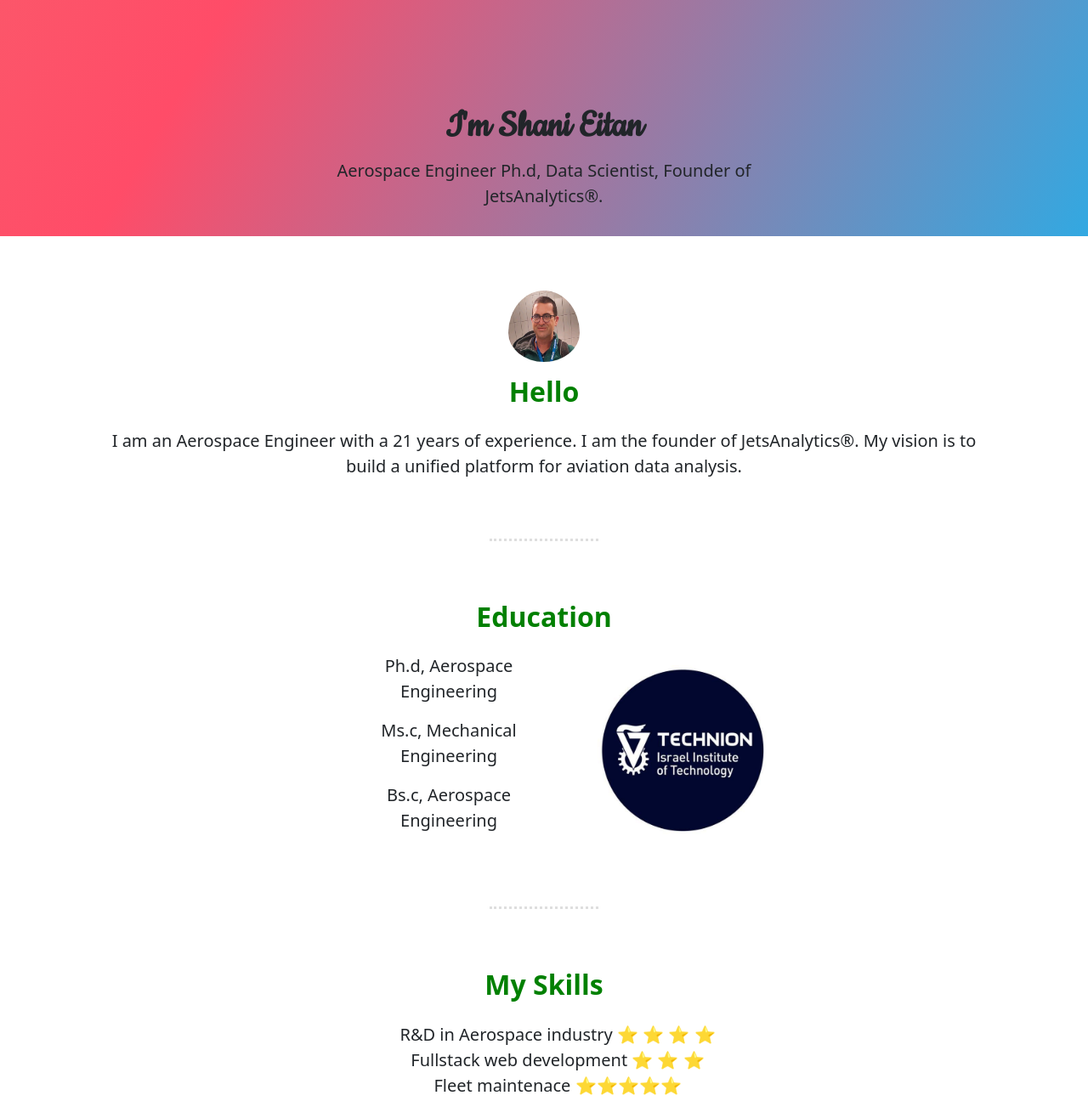
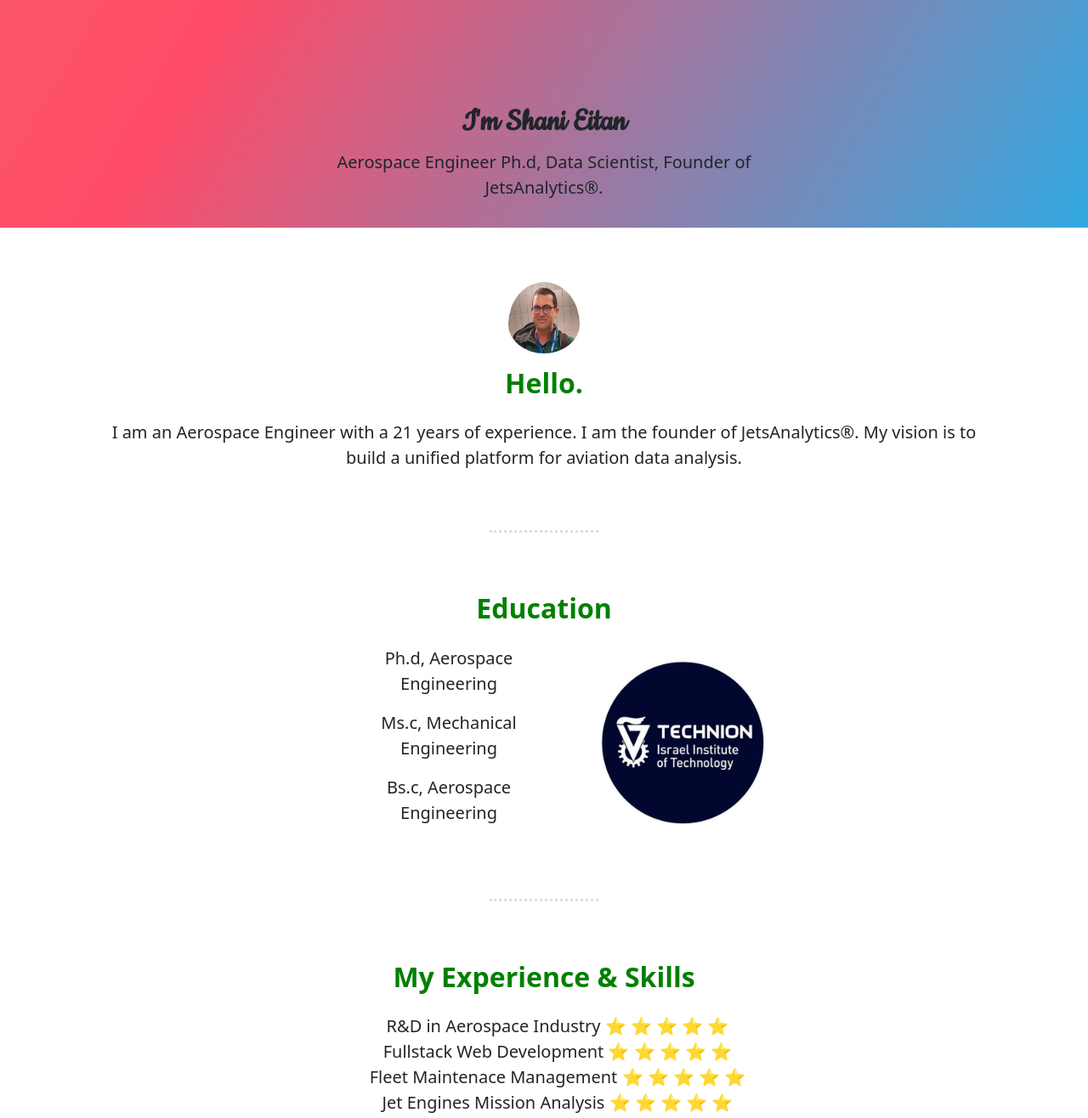
Before and after one commit to shanieitan/PersonalSite, a plain HTML site: page index.html in a window 1280 px wide. Shown: the part 300-1616 px from the top of the page at 85% size. Drawn offline with nearby package versions, Linux system fonts and the light colour scheme.

Commit message:
Add files via upload

```diff
--- a/index.html
+++ b/index.html
@@ -17,7 +17,7 @@
     <!-- hero introducion section -->
     <div class="gradient-background mb-3 px-4 py-3 text-center"> <img class="d-block mx-auto mb-1"
             src="./assets/images/output-onlinepngtools.png" alt="JetsAnalytics logo" height="400">
-        <h1 class="display-5 fw-bold cookie-regular">I'm Shani Eitan</h1>
+        <h1 class="fw-bold cookie-regular">I'm Shani Eitan</h1>
         <div class="col-lg-6 mx-auto">
             <p class="lead mb-6">Aerospace Engineer Ph.d,   Data Scientist,   Founder of JetsAnalytics&REG.</p>
         </div>
@@ -26,7 +26,7 @@
      <div class="middle">
 
         <img src="./assets/images/myprofilepic.png" alt="Shani's profile picture" class="profile-img pb-3">
-        <h2 class="mb-4 fw-bold">Hello</h2>
+        <h2 class="mb-4 fw-bold">Hello.</h2>
         <p class="lead mb-4">I am an Aerospace Engineer with a 21 years of experience. I am the founder of JetsAnalytics&reg. My vision is to build a unified platform for aviation data analysis.</p>
         <hr />
         <h2 class="mb-4 fw-bold">Education</h2>
@@ -42,11 +42,12 @@
         </div>
      </div>
              <hr />
-    <h2 class="mb-4 fw-bold">My Skills</h2>
+    <h2 class="mb-4 fw-bold">My Experience & Skills</h2>
     <ul>
-        <li class="lead">R&D in Aerospace industry &#11088 &#11088 &#11088 &#11088</li>
-        <li class="lead">Fullstack web development &#11088 &#11088 &#11088</li>
-        <li class="lead">Fleet maintenace &#11088&#11088&#11088&#11088&#11088</li>
+        <li class="lead">R&D in Aerospace Industry &#11088 &#11088 &#11088 &#11088 &#11088</li>
+        <li class="lead">Fullstack Web Development &#11088 &#11088 &#11088 &#11088 &#11088</li>
+        <li class="lead">Fleet Maintenace Management &#11088 &#11088 &#11088 &#11088 &#11088</li>
+        <li class="lead">Jet Engines Mission Analysis &#11088 &#11088 &#11088 &#11088 &#11088</li>
     </ul>
     <hr />
     <h2 class="mb-4 fw-bold">Get In Touch</h2>
```
